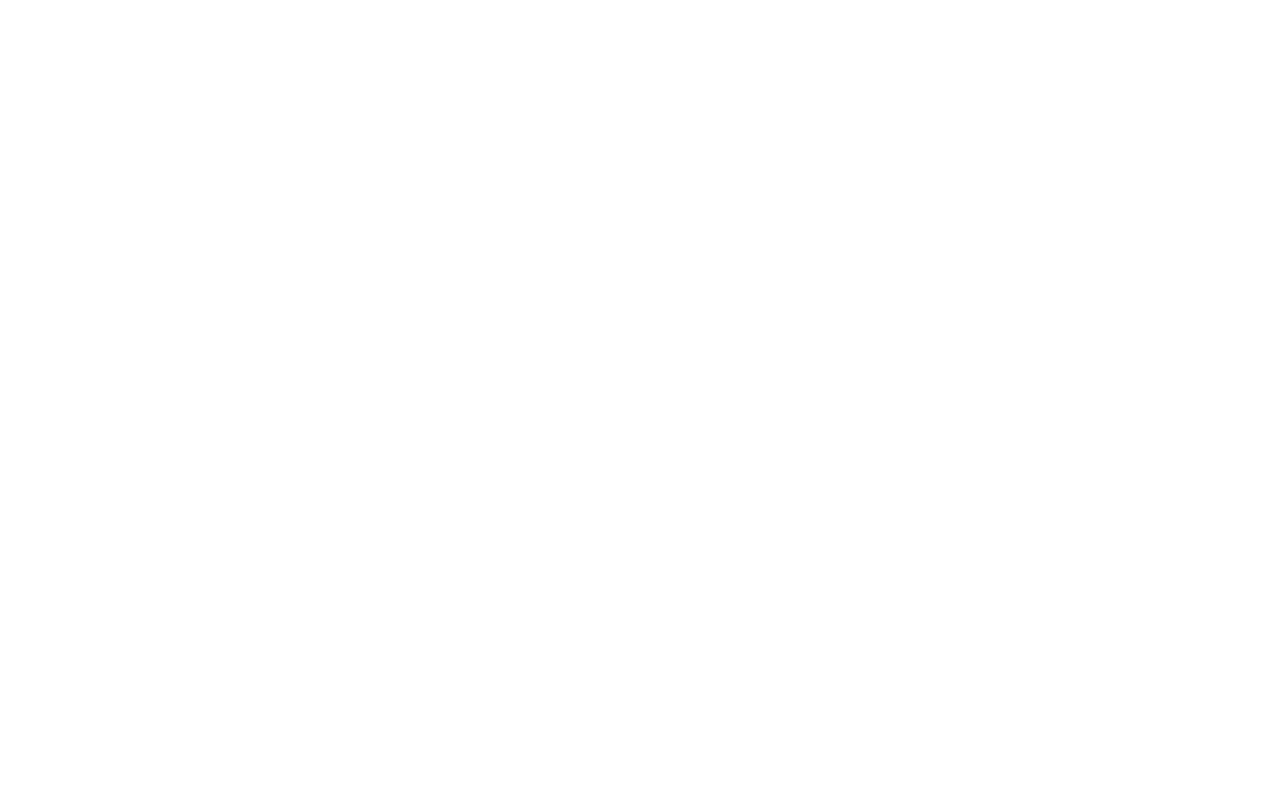
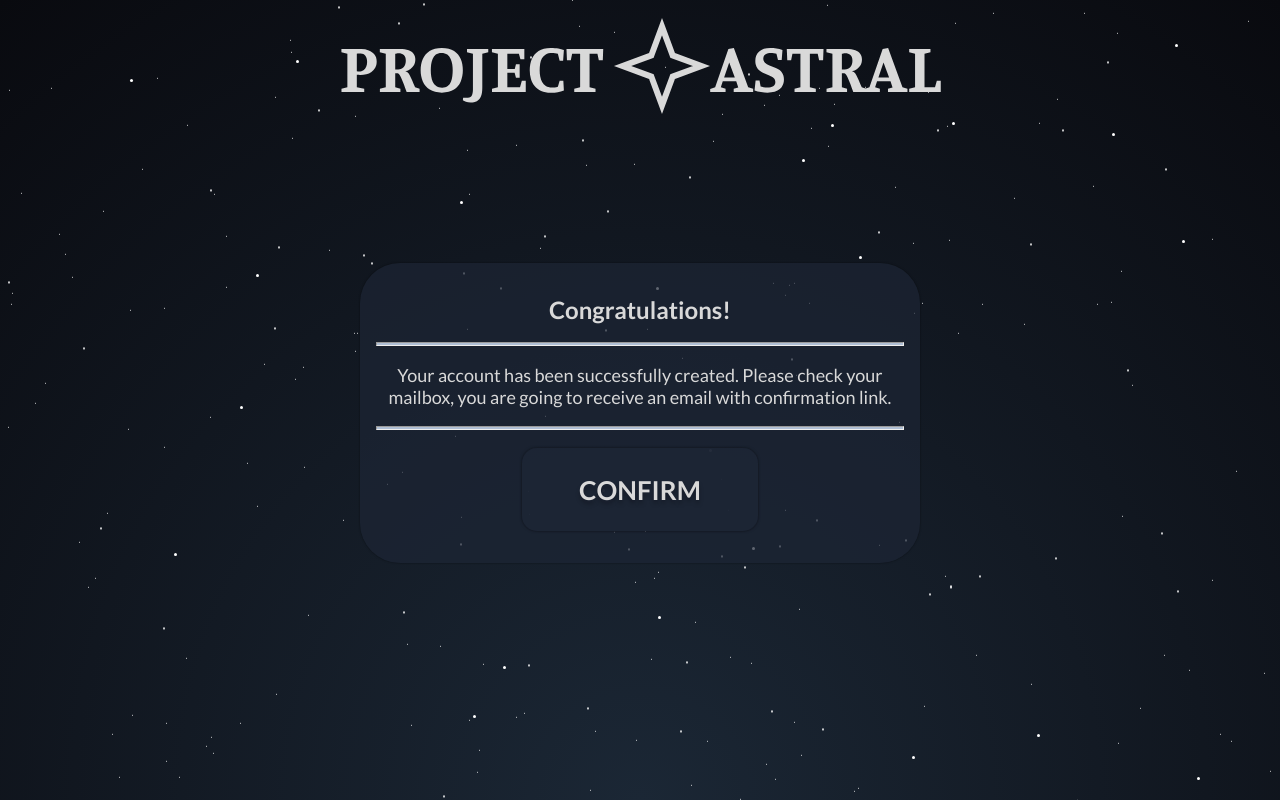
Before and after one commit to Dauvnir/Project_Astral, a React (Vite) app in the folder Astral/: page /login/signUp/registerSucces in a window 1280 px wide. Before the commit this address had no page. Built offline with nearby package versions, Linux system fonts and the light colour scheme.

Commit message:
Added confirmation alert for creating account and resetting password as pages. Added routes to react dom .

```diff
--- a/Astral/src/App.jsx
+++ b/Astral/src/App.jsx
@@ -4,14 +4,26 @@ import LoginPage from './pages/LoginPage';
 import LoginForm from './pages/LoginForm';
 import LoginLayout from './pages/LoginLayout';
 import SignUpPage from './pages/SignUpPage';
+import ForgotPassword from './pages/ForgotPassword';
+import ResetPassword from './pages/ResetPassword';
+import RegistrationSucces from './pages/RegistrationSucces';
 const App = () => {
 	return (
 		<Routes>
 			<Route path='/' element={<WelcomePage />} />
 			<Route path='/login' element={<LoginLayout />}>
 				<Route index element={<LoginPage />} />
-				<Route path='/login/logIn' element={<LoginForm />} />
-				<Route path='/login/signUp' element={<SignUpPage />} />
+				<Route path='logIn'>
+					<Route index element={<LoginForm />} />
+					<Route path='forgottenPswd'>
+						<Route index element={<ForgotPassword />} />
+						<Route path='succes' element={<ResetPassword />}></Route>
+					</Route>
+				</Route>
+				<Route path='signUp'>
+					<Route index element={<SignUpPage />} />
+					<Route path='registerSucces' element={<RegistrationSucces />} />
+				</Route>
 			</Route>
 		</Routes>
 	);
--- a/Astral/src/components/BackgroundWrapper.jsx
+++ b/Astral/src/components/BackgroundWrapper.jsx
@@ -4,7 +4,7 @@ export const BackgroundWrapper = styled.div`
 	background-color: rgba(29, 37, 53, 0.7);
 	position: relative;
 	z-index: 2;
-	width: clamp(25rem, 85% + 1rem, 35rem);
+	width: clamp(15rem, 85% + 1rem, 35rem);
 	height: auto;
 	display: flex;
 	align-items: center;
--- a/Astral/src/components/ImgCarouselWrapper.jsx
+++ b/Astral/src/components/ImgCarouselWrapper.jsx
@@ -4,7 +4,6 @@ import styled, { keyframes } from 'styled-components';
 const slider = keyframes`
 	to{
 		transform: translateX(calc(-50% - 0.25rem))
-
 	}
 `;
 
@@ -32,7 +31,7 @@ const StyledImgCarouselElements = styled.ul`
 	height: auto;
 	gap: 0.5rem;
 	margin-bottom: 1rem;
-	animation: ${slider} 40s linear infinite reverse; // variable for reverse can be created
+	animation: ${slider} 60s linear infinite reverse; // variable for reverse can be created
 	width: max-content;
 	pointer-events: none;
 	&:hover {
@@ -44,6 +43,7 @@ const StyledImgCarouselElements = styled.ul`
 `;
 
 const StyledImgCarouselElement = styled.li`
+	cursor: pointer;
 	flex-shrink: 0;
 	position: relative;
 	list-style-type: none;
--- a/Astral/src/components/MainBackground.jsx
+++ b/Astral/src/components/MainBackground.jsx
@@ -1,4 +1,4 @@
-import styled, {keyframes} from 'styled-components';
+import styled, { keyframes } from 'styled-components';
 
 const animStar = keyframes`
 	0% {
@@ -10,8 +10,8 @@ const animStar = keyframes`
 `;
 
 const StyledBackground = styled.div`
-	height: 100%;
-	width: 100%;
+	height: 100vh;
+	width: 100vw;
 	background: radial-gradient(circle at bottom, #1b2735 0%, #090a0f 100%);
 	z-index: 1;
 	position: fixed;
--- /dev/null
+++ b/Astral/src/pages/ForgotPassword.jsx
@@ -0,0 +1,44 @@
+import { BackgroundWrapper } from '../components/BackgroundWrapper';
+import { Paragraph } from '../components/Paragraph';
+import { WrapperFlex } from '../components/WrapperFlex';
+import { StyledBtn } from '../components/Btn';
+import { StyledText } from '../components/StyledTextForBtn';
+import { LineBreak } from '../components/LineBreak';
+import { StyledInput } from '../components/StyledInput';
+import { StyledForm } from '../components/StyledForm';
+import { useNavigate } from 'react-router-dom';
+
+const ForgotPassword = () => {
+	const navigate = useNavigate();
+	const handleSubmit = (event) => {
+		event.preventDefault();
+		navigate('/login/logIn/forgottenPswd/succes');
+	};
+	return (
+		<>
+			<BackgroundWrapper>
+				<WrapperFlex $flexDirection='column' style={{ paddingInline: '1.5rem' }}>
+					<Paragraph $fontSize='1.5rem' $fontWeight='600'>
+						Did you forgotten your password ?
+					</Paragraph>
+					<LineBreak />
+					<StyledForm onSubmit={handleSubmit}>
+						<StyledInput
+							placeholder='E-mail'
+							required
+							type='email'
+							style={{ marginBottom: '1rem' }}
+						/>
+						<StyledInput placeholder='Username' required type='text' />
+						<LineBreak />
+						<StyledBtn type='submit' value='Submit' style={{ marginBottom: '1rem' }}>
+							<StyledText>CONFIRM</StyledText>
+						</StyledBtn>
+					</StyledForm>
+				</WrapperFlex>
+			</BackgroundWrapper>
+		</>
+	);
+};
+
+export default ForgotPassword;
--- a/Astral/src/pages/LoginForm.jsx
+++ b/Astral/src/pages/LoginForm.jsx
@@ -7,6 +7,7 @@ import { StyledText } from '../components/StyledTextForBtn';
 import { LineBreak } from '../components/LineBreak';
 import { StyledInput } from '../components/StyledInput';
 import { StyledForm } from '../components/StyledForm';
+import { Link, useNavigate } from 'react-router-dom';
 
 const Checkbox = styled.input`
 	width: 1.5rem;
@@ -15,7 +16,15 @@ const Checkbox = styled.input`
 	border-radius: 5px;
 	accent-color: #1d2535;
 `;
+const StyledLink = styled(Link)`
+	color: #d9d9d9;
+	transition: color 0.2s ease-in-out;
+	&:hover {
+		color: #afbfd5;
+	}
+`;
 const LoginForm = () => {
+	const navigate = useNavigate();
 	return (
 		<>
 			<BackgroundWrapper
@@ -66,7 +75,7 @@ const LoginForm = () => {
 								textDecoration: 'underline #d9d9d9',
 								cursor: 'pointer',
 							}}>
-							Forgot password?
+							<StyledLink onClick={navigate('forgottenPswd')}>Forgot password?</StyledLink>
 						</Paragraph>
 					</StyledForm>
 					<StyledBtn form='form1' type='submit' value='Submit' $width='65%'>
--- a/Astral/src/pages/LoginLayout.jsx
+++ b/Astral/src/pages/LoginLayout.jsx
@@ -34,6 +34,8 @@ const LoginLayout = () => {
 				</WrapperFlex>
 				<Wrapper>
 					<Outlet />
+					{pathname == '/login/logIn/forgottenPswd/succes' ||
+					pathname == '/login/signUp/registerSucces' ? null : (
 						<WrapperFlex $height='20%' style={{ alignItems: 'end' }}>
 							<StyledBtn
 								$margin='0 0 1.5rem 0'
@@ -41,6 +43,7 @@ const LoginLayout = () => {
 								<StyledText>BACK</StyledText>
 							</StyledBtn>
 						</WrapperFlex>
+					)}
 				</Wrapper>
 			</WrapperMain>
 		</>
--- a/Astral/src/pages/LoginPage.jsx
+++ b/Astral/src/pages/LoginPage.jsx
@@ -16,7 +16,7 @@ const LoginPage = () => {
 	return (
 		<>
 			<ResponsiveBackgroundWrapper $flexDirection='row'>
-				<WrapperFlex $margin='0 0 1rem 0'>
+				<WrapperFlex $overflow='visible' $margin='0 0 1rem 0'>
 					<StyledBtn $width='45%' $margin='0 1rem 0 0' onClick={() => navigate('/login/logIn')}>
 						<StyledText>Login</StyledText>
 					</StyledBtn>
@@ -24,7 +24,7 @@ const LoginPage = () => {
 						<StyledText>Sign Up</StyledText>
 					</StyledBtn>
 				</WrapperFlex>
-				<WrapperFlex $justifyContent='center'>
+				<WrapperFlex $justifyContent='center' $overflow='visible'>
 					<StyledBtn $width='45%'>
 						<StyledText>Guest</StyledText>
 					</StyledBtn>
--- /dev/null
+++ b/Astral/src/pages/RegistrationSucces.jsx
@@ -0,0 +1,32 @@
+import { Link } from 'react-router-dom';
+import { BackgroundWrapper } from '../components/BackgroundWrapper';
+import { StyledBtn } from '../components/Btn';
+import { LineBreak } from '../components/LineBreak';
+import { Paragraph } from '../components/Paragraph';
+import { StyledText } from '../components/StyledTextForBtn';
+import { WrapperFlex } from '../components/WrapperFlex';
+
+const RegistrationSucces = () => {
+	return (
+		<WrapperFlex $height='85%'>
+			<BackgroundWrapper>
+				<Paragraph $fontSize='1.5rem' $fontWeight='600'>
+					Congratulations!
+				</Paragraph>
+				<LineBreak />
+				<Paragraph $fontSize='1.125rem' $fontWeight='500'>
+					Your account has been successfully created. Please check your mailbox, you are going to
+					receive an email with confirmation link.
+				</Paragraph>
+				<LineBreak />
+				<Link to='/login/logIn'>
+					<StyledBtn>
+						<StyledText>CONFIRM</StyledText>
+					</StyledBtn>
+				</Link>
+			</BackgroundWrapper>
+		</WrapperFlex>
+	);
+};
+
+export default RegistrationSucces;
--- /dev/null
+++ b/Astral/src/pages/ResetPassword.jsx
@@ -0,0 +1,33 @@
+import { BackgroundWrapper } from '../components/BackgroundWrapper';
+import { LineBreak } from '../components/LineBreak';
+import { Paragraph } from '../components/Paragraph';
+import { StyledBtn } from '../components/Btn';
+import { StyledText } from '../components/StyledTextForBtn';
+import { Link } from 'react-router-dom';
+import { WrapperFlex } from '../components/WrapperFlex';
+
+const ResetPassword = () => {
+	// const navigate = useNavigate();
+	return (
+		<WrapperFlex $height='85%'>
+			<BackgroundWrapper>
+				<Paragraph $fontSize='1.5rem' $fontWeight='600'>
+					Succes!
+				</Paragraph>
+				<LineBreak />
+				<Paragraph $fontSize='1.125rem' $fontWeight='500'>
+					Your request to reset password were successful. The reset email should be in delivered to
+					your mailbox. If you have trouble to find it, check spam folder.
+				</Paragraph>
+				<LineBreak />
+				<Link to='/login/logIn'>
+					<StyledBtn>
+						<StyledText>CONFIRM</StyledText>
+					</StyledBtn>
+				</Link>
+			</BackgroundWrapper>
+		</WrapperFlex>
+	);
+};
+
+export default ResetPassword;
--- a/Astral/src/pages/SignUpPage.jsx
+++ b/Astral/src/pages/SignUpPage.jsx
@@ -8,6 +8,7 @@ import { StyledInput } from '../components/StyledInput';
 import { StyledForm } from '../components/StyledForm';
 import { Label } from '../components/Label';
 import styled from 'styled-components';
+import { useNavigate } from 'react-router-dom';
 
 const RadioButton = styled.input`
 	width: 1.125rem;
@@ -25,6 +26,11 @@ const MediaWrapperFlex = styled(WrapperFlex)`
 	}
 `;
 const SignUpPage = () => {
+	const navigate = useNavigate();
+	const handleSubmit = (event) => {
+		event.preventDefault();
+		navigate('/login/signUp/registerSucces');
+	};
 	return (
 		<>
 			<BackgroundWrapper
@@ -38,7 +44,7 @@ const SignUpPage = () => {
 					Registration
 				</Paragraph>
 				<LineBreak />
-				<StyledForm id='form2' method='post' action=''>
+				<StyledForm id='form2' method='post' action='' onSubmit={handleSubmit}>
 					<StyledInput
 						pattern='[a-z0-9._%+\-]+@[a-z0-9.\-]+\.[a-z]{2,}$'
 						type='email'
```
Lines whose indentation alone changed are shown as unchanged.
